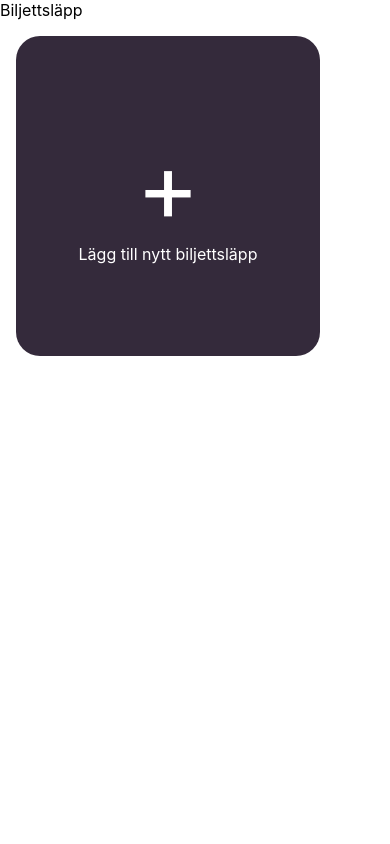
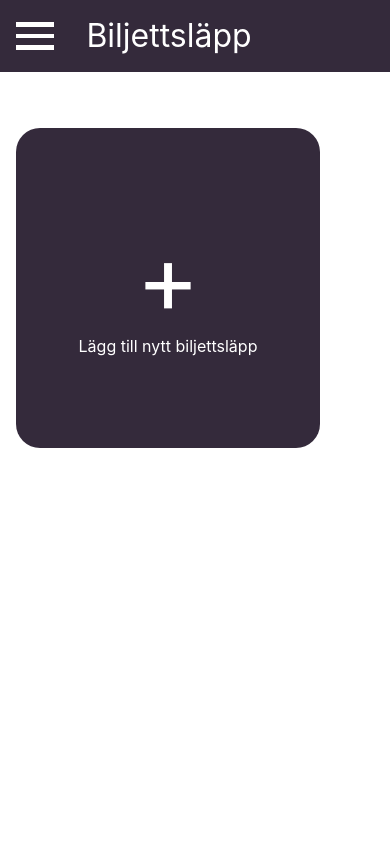
Before and after one commit to UTNkar/TD-app-admin-interface, a Django app: page /ticket-system/ in a window 390 px wide. Run offline with Django 3.2, Linux system fonts and the light colour scheme; the visitor is signed in with stand-in values (Sample User, id 1); data that the repository does not hold is empty; some web fonts are replaced.

Commit message:
mobile view ticket-system, incl sidebar

```diff
--- a/adminInterface/adminInterface/static/css/common.css
+++ b/adminInterface/adminInterface/static/css/common.css
@@ -10,3 +10,8 @@ h1 {
     font-size: 1em;
     text-align: center;
 }
+
+main {
+    display: flex;
+    flex-direction: column;
+}
--- a/adminInterface/adminInterface/static/css/ticket-system.css
+++ b/adminInterface/adminInterface/static/css/ticket-system.css
@@ -1,12 +1,41 @@
-#header-text {
+header {
+    display: flex;
+    position: fixed;
+    width: 100%;
+    background-color: #342A3B;
+    padding: 0.5em;
+    color: white;
     font-size: 2em;
-    color: #342A3B;
-    background-color: white;
 }
 
-.header {
-    display: flex;
-    flex-wrap: wrap;
+.container {
+    display: inline-block;
+    cursor: pointer;
+}
+
+.bar1,
+.bar2,
+.bar3 {
+    width: 1.2em;
+    height: 0.15em;
+    background-color: white;
+    margin: 0.2em 0;
+    transition: 0.4s;
+    margin-right: 1em;
+}
+
+.change .bar1 {
+    -webkit-transform: rotate(-45deg) translate(-9px, 6px);
+    transform: rotate(-45deg) translate(-9px, 6px);
+}
+
+.change .bar2 {
+    opacity: 0;
+}
+
+.change .bar3 {
+    -webkit-transform: rotate(45deg) translate(-8px, -8px);
+    transform: rotate(45deg) translate(-8px, -8px);
 }
 
 .flex-container {
@@ -14,6 +43,7 @@
     flex-wrap: wrap;
     align-items: center;
     justify-content: center;
+    padding-top: 7em;
 }
 
 @media only screen and (min-width: 600px) {
@@ -22,6 +52,15 @@
         flex-wrap: wrap;
         align-items: left;
         justify-content: left;
+        padding-top: 0em;
+    }
+    header {
+        position: relative;
+    }
+    .bar1,
+    .bar2,
+    .bar3 {
+        display: none;
     }
 }
 
@@ -58,11 +97,15 @@
     display: flex;
     flex-direction: column;
     align-items: flex-end;
-    justify-content: center;
     text-align: center;
 }
 
+#sections-button {
+    padding-top: 4em;
+}
+
 .edit-button {
+    align-self: flex-end;
     background-color: #FF71FF;
     color: white;
     width: 6em;
--- a/adminInterface/adminInterface/templates/ticket-system.html
+++ b/adminInterface/adminInterface/templates/ticket-system.html
@@ -1,7 +1,15 @@
 {% extends "base.html"%} {% block content %}
 <header>
+    <div class="sidenav-mobile">
+        <div class="container" onclick="myFunction(this)">
+            <div class="bar1"></div>
+            <div class="bar2"></div>
+            <div class="bar3"></div>
+        </div>
+    </div>
     Biljettsläpp
 </header>
+
 <div class="flex-container">
     <a class="create-new" href="{% url 'create_event'  %}">
         <div class="plus">
@@ -48,6 +56,17 @@
     function deleteAlert() {
         return confirm('Är du säker på att du vill ta bort eventet?')
     }
+
+    function myFunction(x) {
+        x.classList.toggle("change");
+        var navbar = document.getElementById("sidenav").innerHTML;
+        console.log(navbar)
+        if (navbar.style.display === "none") {
+            navbar.style.display = "flex";
+        } else {
+            navbar.style.display = "none";
+        }
+    }
 </script>
 
 {%endblock%}
```
